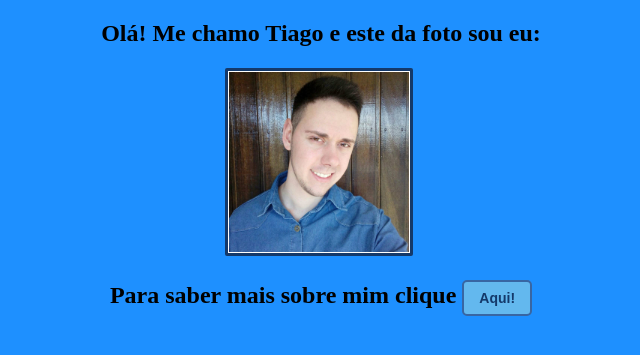
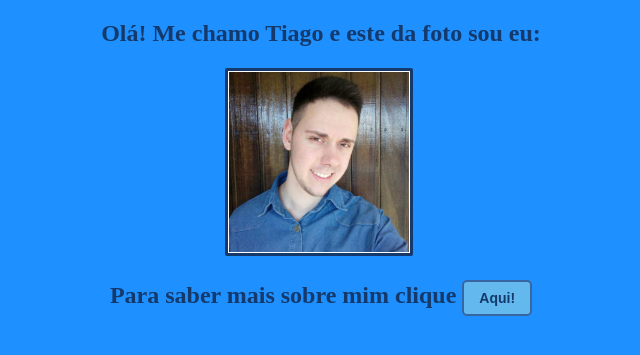
Before and after one commit to tiagobrambilla/tiagobrambilla.github.io, a PHP site: page / in a window 1280 px wide. Shown: the top 355 px of the page, without its empty margins (319-959 px from the left). Run offline with PHP 8.4, Linux system fonts and the light colour scheme.

Commit message:
Add files via upload

```diff
--- a/style.css
+++ b/style.css
@@ -1,5 +1,6 @@
 body {
 	background-color: #1E90FF;
+    color: #14396A;
 }
 .image {
 	margin: 1px 4px 0 0;
```
